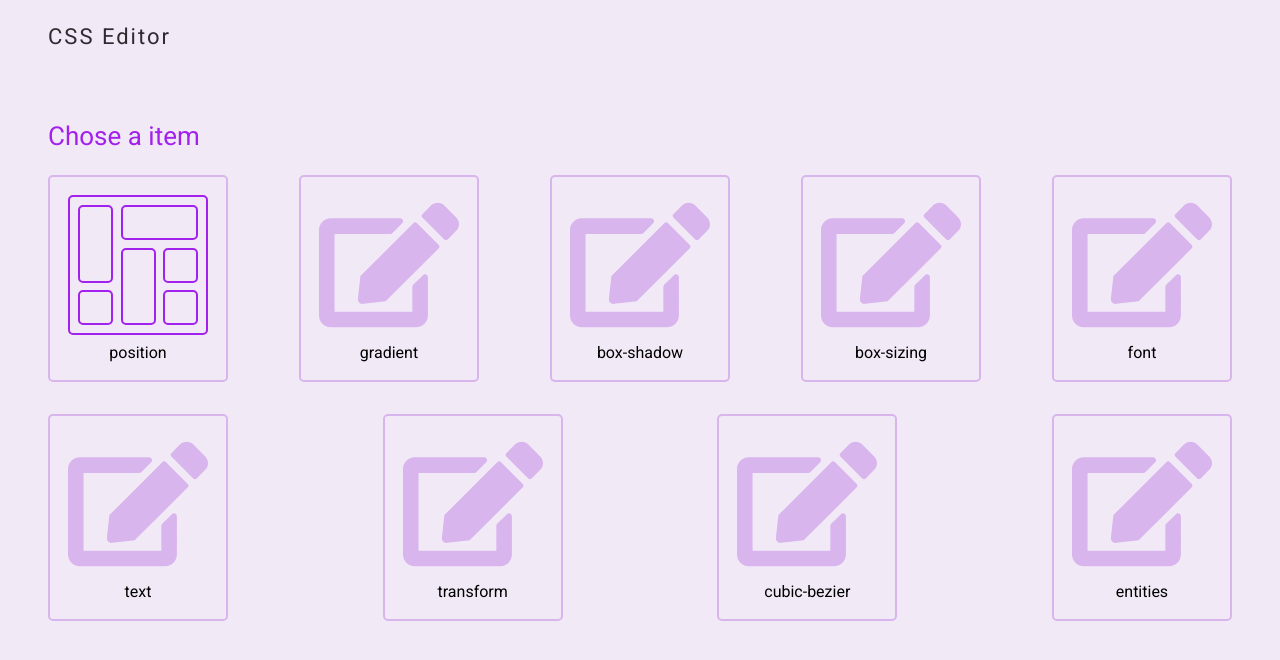
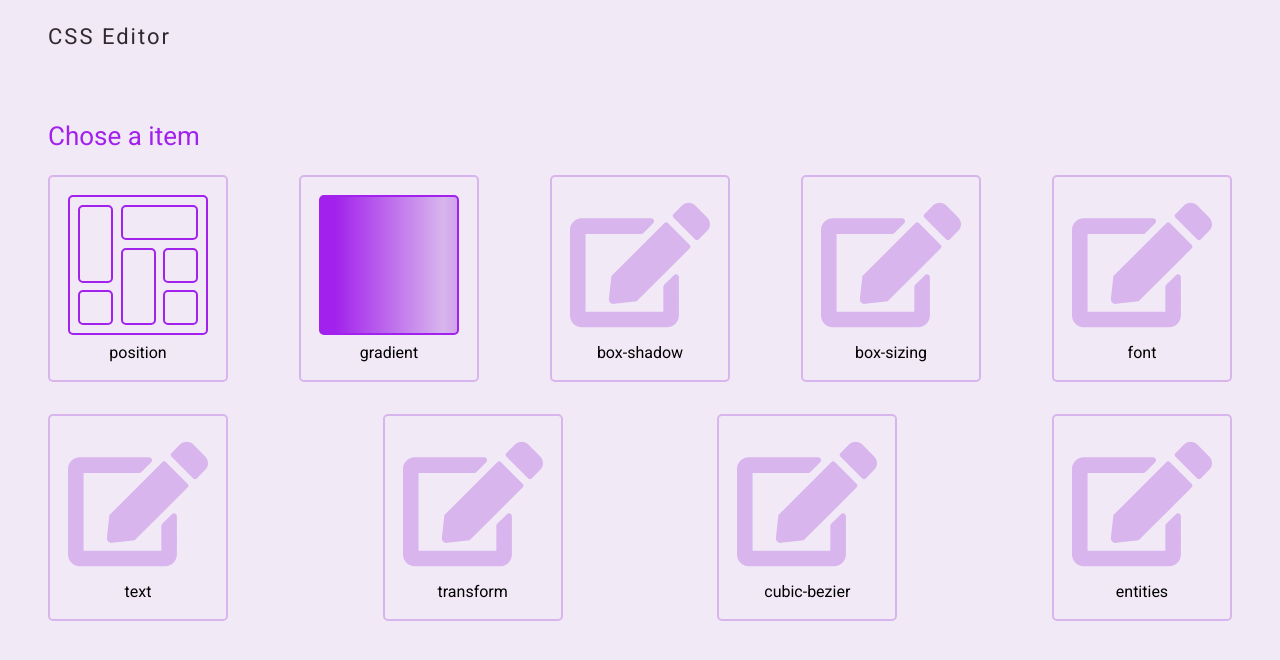
Before and after one commit to CaioOliveira793/css-editor, a Next.js app: page /properties in a window 1280 px wide. Shown: the top 660 px of the page. Built offline with nearby package versions, Linux system fonts and the light colour scheme.

Commit message:
feat: add Gradient animation

```diff
--- /dev/null
+++ b/src/animations/Gradient/index.tsx
@@ -0,0 +1,72 @@
+import React, { forwardRef, useContext, useImperativeHandle, useRef } from 'react';
+import { DefaultTheme, ThemeContext } from 'styled-components';
+import { useAnimation, VisualElementAnimationControls } from 'framer-motion';
+
+import { Container } from './styles';
+
+export interface GradientProps {
+	size: number;
+}
+
+export interface GradientHandles {
+	start: () => Promise<any>;
+	startIfNotRunning: () => Promise<void>;
+	stop: () => void;
+	subscribe: (controls: VisualElementAnimationControls<{}, {}>) => () => boolean;
+}
+
+const Gradient: React.ForwardRefRenderFunction<GradientHandles, GradientProps> = ({ size }, ref) => {
+	const theme = useContext<DefaultTheme>(ThemeContext);
+	const control = useAnimation();
+	const animationRunning = useRef<boolean>(false);
+
+	useImperativeHandle(ref, () => {
+		return {
+			start: async () => await control.start('mountGradient'),
+			startIfNotRunning: async () => {
+				if (animationRunning.current) return;
+
+				animationRunning.current = true;
+				await control.start('mountGradient');
+				animationRunning.current = false;
+			},
+			stop: () => control.stop(),
+			subscribe: (controls: VisualElementAnimationControls<{}, {}>) => control.subscribe(controls),
+		};
+	});
+
+	const gradientVariant = {
+		mountGradient: {
+			background: [
+				`linear-gradient(90deg,
+				${theme.color.primary} 10%,
+				${theme.color.secondary} 90%,
+				${theme.color.primary} 170%)`,
+
+				`linear-gradient(90deg,
+				${theme.color.primary} -70%,
+				${theme.color.secondary} 10%,
+				${theme.color.primary} 90%)`,
+
+				`linear-gradient(90deg,
+				${theme.color.primary} 10%,
+				${theme.color.secondary} 90%,
+				${theme.color.primary} 170%)`
+			],
+			transition: {
+				duration: 1.2,
+				times: [0, 0.4, 1],
+			}
+		},
+	};
+
+	return (
+		<Container
+			size={size}
+			animate={control}
+			variants={gradientVariant}
+		></Container>
+	);
+}
+
+export default forwardRef(Gradient);
--- /dev/null
+++ b/src/animations/Gradient/styles.ts
@@ -0,0 +1,20 @@
+import styled from 'styled-components';
+import { motion } from 'framer-motion';
+
+export interface ContainerProps {
+	size: number;
+};
+
+export const Container = styled(motion.div) <ContainerProps>`
+	width: ${({ size }) => size}px;
+	height: ${({ size }) => size}px;
+
+	background: linear-gradient(90deg,
+		${({ theme }) => theme.color.primary} 10%,
+		${({ theme }) => theme.color.secondary} 90%,
+		${({ theme }) => theme.color.primary} 170%);
+
+	border-radius: 5px;
+	border: ${({ theme }) => theme.color.primary} 2px solid;
+	overflow: hidden;
+`;
--- a/src/animations/Position/index.tsx
+++ b/src/animations/Position/index.tsx
@@ -12,7 +12,6 @@ export interface PositionHandles {
 
 export interface PositionProps {
 	size: number;
-	ref: Ref<PositionHandles>
 }
 
 
@@ -44,7 +43,7 @@ const Position: React.ForwardRefRenderFunction<PositionHandles, PositionProps> =
 			transition: {
 				duration: 1.2,
 				times: [0, 0.4, 0.4, 1],
-				delay: i * 0.3,
+				delay: i * 0.2,
 			}
 		}),
 	};
--- a/src/pages/properties/index.tsx
+++ b/src/pages/properties/index.tsx
@@ -5,16 +5,22 @@ import { FaEdit } from 'react-icons/fa';
 import Header from '../../components/Header';
 
 import PostionAnimation, { PositionHandles } from '../../animations/Position';
+import GradientAnimation, { GradientHandles } from '../../animations/Gradient';
 
 import { Container, ItemContainer, ItemBox } from '../../styles/pages/properties/index';
 
 
 const Properties: React.FC = () => {
 	const positionAnimationRef = useRef<PositionHandles>(null);
+	const gradientAnimationRef = useRef<GradientHandles>(null);
 
-	const startAnimation = useCallback(() => {
+	const startPositionAnimation = useCallback(() => {
 		positionAnimationRef.current.startIfNotRunning();
 	}, [positionAnimationRef]);
+
+	const startGradientAnimation = useCallback(() => {
+		gradientAnimationRef.current.startIfNotRunning();
+	}, [gradientAnimationRef]);
 
 	return (
 		<Container>
@@ -22,17 +28,15 @@ const Properties: React.FC = () => {
 			<h1>Chose a item</h1>
 			<ItemContainer>
 				<Link href="/properties/position">
-					<ItemBox
-						onMouseEnter={startAnimation}
-					>
+					<ItemBox onMouseEnter={startPositionAnimation}>
 						<PostionAnimation size={140} ref={positionAnimationRef} />
 						<span>position</span>
 					</ItemBox>
 				</Link>
 
 				<Link href="/properties/gradient">
-					<ItemBox>
-						<FaEdit size={140} />
+					<ItemBox onMouseEnter={startGradientAnimation}>
+						<GradientAnimation size={140} ref={gradientAnimationRef} />
 						<span>gradient</span>
 					</ItemBox>
 				</Link>
```
